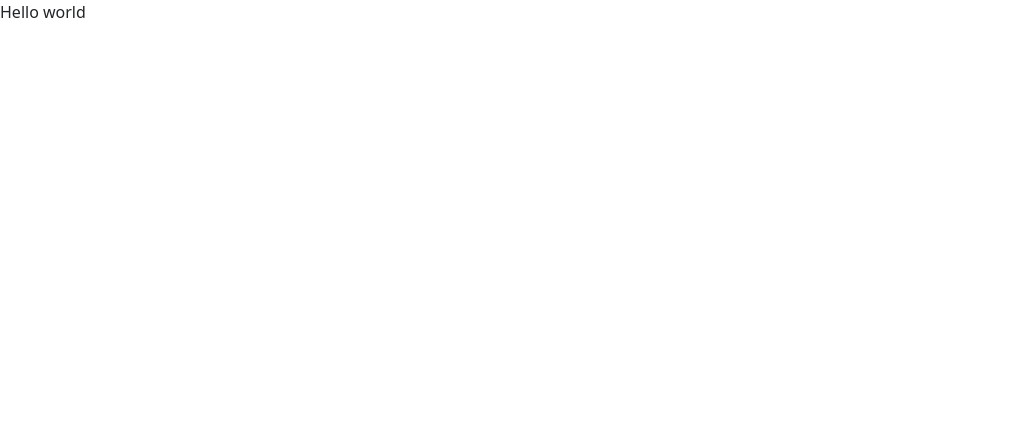
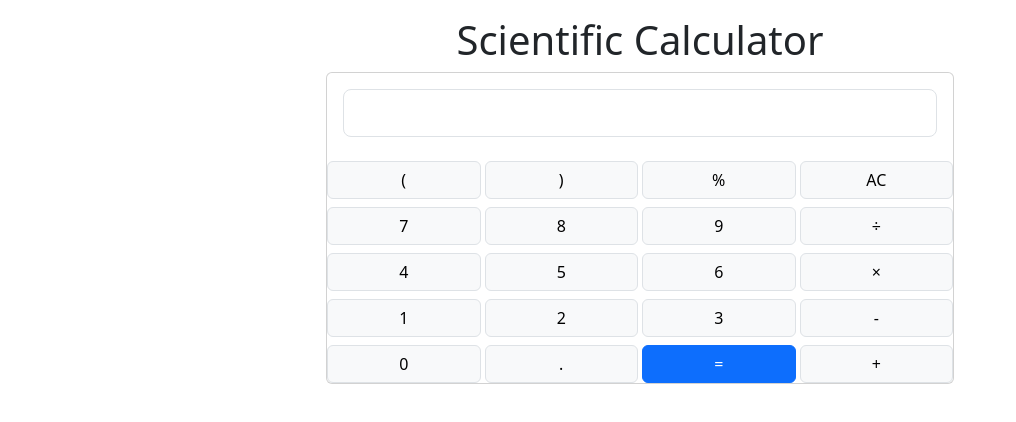
Before and after one commit to pathakharsh123/Scientific-calculator, a plain HTML site: page src/index.html in a window 1280 px wide. Shown: the whole page, without its empty margins (0-1016 px from the left). Drawn offline with nearby package versions, Linux system fonts and the light colour scheme.

Commit message:
basic buttons and input box

```diff
--- a/src/index.html
+++ b/src/index.html
@@ -8,7 +8,78 @@
 </head>
 <body>
     <div>
-        Hello world
+        <h1 class="text-center mt-3">Scientific Calculator</h1>
+        <div class="row">
+            <div class="col-12 offset-md-3 col-md-6">
+                <div class="card">
+                    <div class="card-body">
+                        <input id="calc-display" readonly class="form-control form-control-lg" type="text" aria-label=".form-control-lg example">
+                    </div>
+                    <div class="row gx-1">
+                        <div class="col-3">
+                            <button type="button" class="btn btn-light w-100 mt-2 border">(</button>
+                        </div>
+                        <div class="col-3">
+                            <button type="button" class="btn btn-light w-100 mt-2 border">)</button>
+                        </div>
+                        <div class="col-3">
+                            <button type="button" class="btn btn-light w-100 mt-2 border">%</button>
+                        </div>
+                        <div class="col-3">
+                            <button type="button" class="btn btn-light w-100 mt-2 border">AC</button>
+                        </div>
+                        <div class="col-3">
+                            <button type="button" class="btn btn-light w-100 mt-2 border">7</button>
+                        </div>
+                        <div class="col-3">
+                            <button type="button" class="btn btn-light w-100 mt-2 border">8</button>
+                        </div>
+                        <div class="col-3">
+                            <button type="button" class="btn btn-light w-100 mt-2 border">9</button>
+                        </div>
+                        <div class="col-3">
+                            <button type="button" class="btn btn-light w-100 mt-2 border">÷</button>
+                        </div>
+                        <div class="col-3">
+                            <button type="button" class="btn btn-light w-100 mt-2 border">4</button>
+                        </div>
+                        <div class="col-3">
+                            <button type="button" class="btn btn-light w-100 mt-2 border">5</button>
+                        </div>
+                        <div class="col-3">
+                            <button type="button" class="btn btn-light w-100 mt-2 border">6</button>
+                        </div>
+                        <div class="col-3">
+                            <button type="button" class="btn btn-light w-100 mt-2 border">×</button>
+                        </div>
+                        <div class="col-3">
+                            <button type="button" class="btn btn-light w-100 mt-2 border">1</button>
+                        </div>
+                        <div class="col-3">
+                            <button type="button" class="btn btn-light w-100 mt-2 border">2</button>
+                        </div>
+                        <div class="col-3">
+                            <button type="button" class="btn btn-light w-100 mt-2 border">3</button>
+                        </div>
+                        <div class="col-3">
+                            <button type="button" class="btn btn-light w-100 mt-2 border">-</button>
+                        </div>
+                        <div class="col-3">
+                            <button type="button" class="btn btn-light w-100 mt-2 border">0</button>
+                        </div>
+                        <div class="col-3">
+                            <button type="button" class="btn btn-light w-100 mt-2 border">.</button>
+                        </div>
+                        <div class="col-3">
+                            <button type="button" class="btn btn-primary w-100 mt-2 border border-primary">=</button>
+                        </div>
+                        <div class="col-3">
+                            <button type="button" class="btn btn-light w-100 mt-2 border">+</button>
+                        </div>
+                    </div>
+                </div>
+            </div>
+        </div>
     </div>
     <script src="https://cdn.jsdelivr.net/npm/bootstrap@5.3.2/dist/js/bootstrap.bundle.min.js" integrity="sha384-C6RzsynM9kWDrMNeT87bh95OGNyZPhcTNXj1NW7RuBCsyN/o0jlpcV8Qyq46cDfL" crossorigin="anonymous"></script>
   </body>
```
